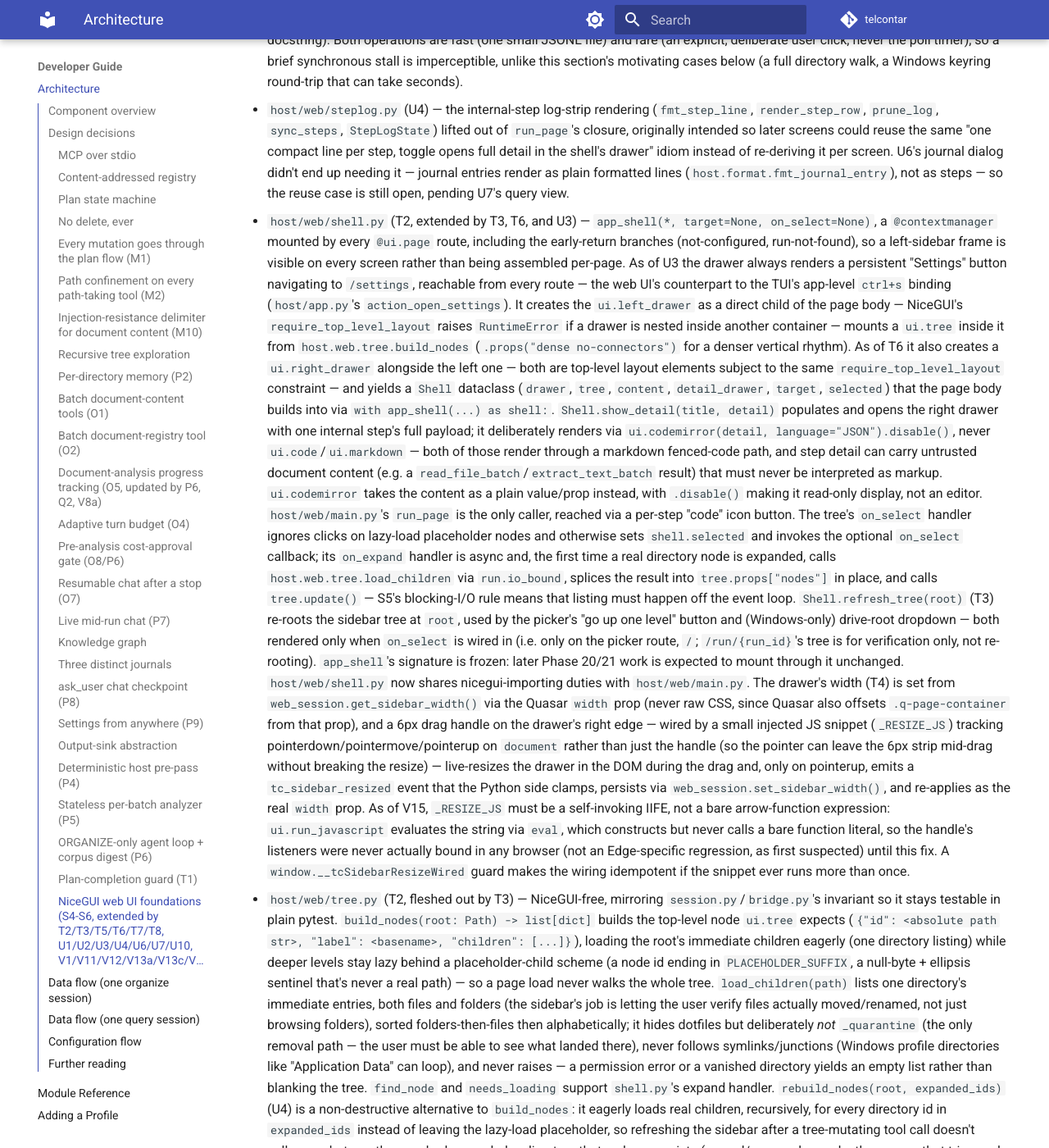
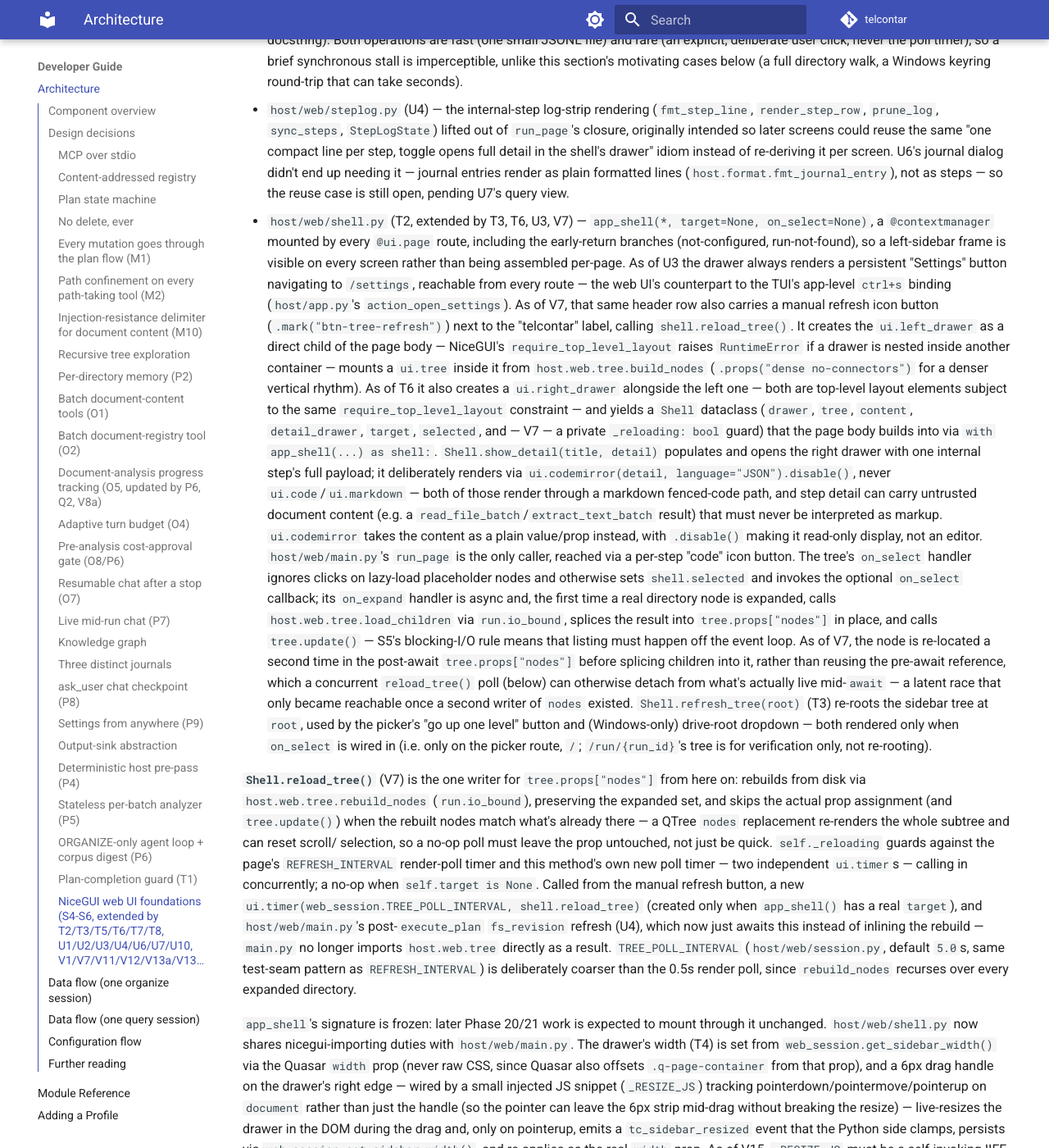
Before and after one commit to reboulip/telcontar, an MkDocs documentation site: the page built from docs/developer/architecture.md, in a window 1280 px wide and 1400 px high, scrolled down 19751 px. Shown: the whole window at 82% size. Built offline with MkDocs 1.6.1 and Material for MkDocs 9.7.7, drawn with Linux system fonts in a browser that asks for light colours; comment, search, counter and statistics services are not loaded; some of the changed text lies outside the part shown.

Commit message:
feat: live-updating sidebar file tree (Phase 21 wave 8)
- V7 -- new Shell.reload_tree() (host/web/shell.py) is the single writer
  for the sidebar tree's nodes prop: rebuilds from disk preserving
  whatever the user had expanded, skips the prop assignment entirely when
  nothing changed (avoids disturbing scroll/selection on a no-op poll),
  and guards against overlapping calls between the page's render-poll
  timer and the tree's own poll timer. Called from a new manual refresh
  button in the sidebar header, a new periodic poll (TREE_POLL_INTERVAL,
  default 5s, only active on routes with a real target), and the existing
  post-execute_plan fs_revision refresh (U4), which now just delegates to
  it instead of inlining the rebuild.
- While in this code: fixed a pre-existing latent bug in the tree's expand
  handler, which mutated a node reference captured before an await --
  a concurrent poll replacing the tree's nodes mid-await could silently
  drop the expand. Now re-locates the node in the current nodes after the
  await before mutating.

Co-Authored-By: Claude Sonnet 5 <noreply@anthropic.com>

```diff
--- a/docs/developer/architecture.md
+++ b/docs/developer/architecture.md
@@ -383,7 +383,7 @@ Three parts:
   call `execute_plan`, the run ends normally but the final text names the
   unexecuted plan id instead of losing it silently.
 
-### NiceGUI web UI foundations (S4-S6, extended by T2/T3/T5/T6/T7/T8, U1/U2/U3/U4/U6/U7/U10, V1/V11/V12/V13a/V13c/V15)
+### NiceGUI web UI foundations (S4-S6, extended by T2/T3/T5/T6/T7/T8, U1/U2/U3/U4/U6/U7/U10, V1/V7/V11/V12/V13a/V13c/V15)
 
 `host/web/` is a package — the first piece of a planned Textual→NiceGUI web UI
 migration (ROADMAP Phase 18). As of S6, `telcontar --web` (`host/main.py`) launched
@@ -594,13 +594,15 @@ on the organize view (`/run/{run_id}`) once a run finishes — TUI parity with t
   dialog didn't end up needing it — journal entries render as plain formatted
   lines (`host.format.fmt_journal_entry`), not as steps — so the reuse case is
   still open, pending U7's query view.
-- `host/web/shell.py` (T2, extended by T3, T6, and U3) — `app_shell(*, target=None,
+- `host/web/shell.py` (T2, extended by T3, T6, U3, V7) — `app_shell(*, target=None,
   on_select=None)`, a `@contextmanager` mounted by every `@ui.page` route, including
   the early-return branches (not-configured, run-not-found), so a left-sidebar frame
   is visible on every screen rather than being assembled per-page. As of U3 the
   drawer always renders a persistent "Settings" button navigating to `/settings`,
   reachable from every route — the web UI's counterpart to the TUI's app-level
-  `ctrl+s` binding (`host/app.py`'s `action_open_settings`). It creates the
+  `ctrl+s` binding (`host/app.py`'s `action_open_settings`). As of V7, that same
+  header row also carries a manual refresh icon button (`.mark("btn-tree-refresh")`)
+  next to the "telcontar" label, calling `shell.reload_tree()`. It creates the
   `ui.left_drawer` as a direct child of the page body — NiceGUI's
   `require_top_level_layout` raises `RuntimeError` if a drawer is nested inside
   another container — mounts a `ui.tree` inside it from `host.web.tree.build_nodes`
@@ -608,7 +610,8 @@ on the organize view (`/run/{run_id}`) once a run finishes — TUI parity with t
   creates a `ui.right_drawer` alongside the left one — both are top-level layout
   elements subject to the same `require_top_level_layout` constraint — and yields a
   `Shell` dataclass (`drawer`, `tree`, `content`, `detail_drawer`, `target`,
-  `selected`) that the page body builds into via `with app_shell(...) as shell:`.
+  `selected`, and — V7 — a private `_reloading: bool` guard) that the page body
+  builds into via `with app_shell(...) as shell:`.
   `Shell.show_detail(title, detail)` populates and opens the right drawer with one
   internal step's full payload; it deliberately renders via
   `ui.codemirror(detail, language="JSON").disable()`, never `ui.code`/`ui.markdown`
@@ -623,11 +626,36 @@ on the organize view (`/run/{run_id}`) once a run finishes — TUI parity with t
   handler is async and, the first time a real directory node is expanded, calls
   `host.web.tree.load_children` via `run.io_bound`, splices the result into
   `tree.props["nodes"]` in place, and calls `tree.update()` — S5's blocking-I/O
-  rule means that listing must happen off the event loop. `Shell.refresh_tree(root)`
+  rule means that listing must happen off the event loop. As of V7, the node is
+  re-located a second time in the post-await `tree.props["nodes"]` before
+  splicing children into it, rather than reusing the pre-await reference, which
+  a concurrent `reload_tree()` poll (below) can otherwise detach from what's
+  actually live mid-`await` — a latent race that only became reachable once a
+  second writer of `nodes` existed. `Shell.refresh_tree(root)`
   (T3) re-roots the sidebar tree at `root`, used by the picker's "go up one level"
   button and (Windows-only) drive-root dropdown — both rendered only when
   `on_select` is wired in (i.e. only on the picker route, `/`; `/run/{run_id}`'s
-  tree is for verification only, not re-rooting). `app_shell`'s signature is frozen:
+  tree is for verification only, not re-rooting).
+
+  **`Shell.reload_tree()`** (V7) is the one writer for `tree.props["nodes"]` from
+  here on: rebuilds from disk via `host.web.tree.rebuild_nodes` (`run.io_bound`),
+  preserving the expanded set, and skips the actual prop assignment (and
+  `tree.update()`) when the rebuilt nodes match what's already there — a QTree
+  `nodes` replacement re-renders the whole subtree and can reset scroll/
+  selection, so a no-op poll must leave the prop untouched, not just be quick.
+  `self._reloading` guards against the page's `REFRESH_INTERVAL` render-poll
+  timer and this method's own new poll timer — two independent `ui.timer`s —
+  calling in concurrently; a no-op when `self.target is None`. Called from the
+  manual refresh button, a new `ui.timer(web_session.TREE_POLL_INTERVAL,
+  shell.reload_tree)` (created only when `app_shell()` has a real `target`), and
+  `host/web/main.py`'s post-`execute_plan` `fs_revision` refresh (U4), which now
+  just awaits this instead of inlining the rebuild — `main.py` no longer imports
+  `host.web.tree` directly as a result. `TREE_POLL_INTERVAL` (`host/web/session.py`,
+  default `5.0`s, same test-seam pattern as `REFRESH_INTERVAL`) is deliberately
+  coarser than the 0.5s render poll, since `rebuild_nodes` recurses over every
+  expanded directory.
+
+  `app_shell`'s signature is frozen:
   later Phase 20/21 work is expected to mount through it unchanged.
   `host/web/shell.py` now shares nicegui-importing duties with `host/web/main.py`.
   The drawer's width (T4) is set from `web_session.get_sidebar_width()` via the
@@ -830,16 +858,21 @@ on the organize view (`/run/{run_id}`) once a run finishes — TUI parity with t
   `run_page`'s `with app_shell(...) as shell:` captures the `Shell` handle so
   `steplog.render_step_row` can reach `shell.show_detail()`.
 
-  **Sidebar tree refresh (U4):** `_refresh()` is now `async`. On each tick, if
+  **Sidebar tree refresh (U4, extended by V7):** `_refresh()` is now `async`. On each tick, if
   `session.fs_revision` has changed since the render cursor last saw it, `run_page`
-  reads the tree's currently-expanded node ids off its Quasar `expanded` prop (kept
-  in sync by `shell.py`'s `on_expand` handler), rebuilds the node list via `await
-  run.io_bound(web_tree.rebuild_nodes, session.target, expanded)`, and replaces
-  `shell.tree.props["nodes"]` before calling `shell.tree.update()` — guarding
-  against `run.io_bound` returning `None` on shutdown/cancel. This only fires when
-  a tree-mutating tool actually closed since the last tick (see `bridge.py`'s
-  `_TREE_MUTATING_TOOLS` above), never on every 0.5s poll, and never collapses
-  whatever the user had expanded — closing the gap where the sidebar tree
+  now (V7) just awaits `shell.reload_tree()` — the expansion-preserving
+  rebuild-from-disk logic that used to live inline here (`host/web/shell.py`, above)
+  moved onto `Shell` itself, since it's now also reachable from a manual refresh
+  button and `app_shell`'s own periodic poll timer, neither of which has this
+  render loop's `fs_revision`/`RenderState` bookkeeping to key off. This
+  `fs_revision`-gated path only fires when a tree-mutating tool actually closed
+  since the last tick (see `bridge.py`'s
+  `_TREE_MUTATING_TOOLS` above), never on every 0.5s poll of this timer specifically
+  — but as of V7 the tree also refreshes on its own independent
+  `TREE_POLL_INTERVAL` timer and via the manual button, regardless of whether a
+  run is active at all, with `reload_tree()`'s own skip-if-unchanged check
+  preventing any of these from colliding or resetting scroll/selection needlessly.
+  It never collapses whatever the user had expanded — closing the gap where the sidebar tree
   (Phase 19 T3) never updated as the agent moved/renamed/quarantined files.
 
   `run_web(target: Path | None = None, *, native: bool = True)` (V1 added the
--- a/docs/developer/modules.md
+++ b/docs/developer/modules.md
@@ -383,7 +383,7 @@ see `host/web/main.py` below).
 
 ---
 
-### `host/web/` (Phase 18, extended by Phase 19 T2/T3/T5/T6/T7, Phase 20 U1-U7/U10, Phase 21 V1/V11/V12/V13a/V13c/V15)
+### `host/web/` (Phase 18, extended by Phase 19 T2/T3/T5/T6/T7, Phase 20 U1-U7/U10, Phase 21 V1/V7/V11/V12/V13a/V13c/V15)
 
 **Role:** NiceGUI-based web UI package — the first piece of a planned
 Textual→NiceGUI migration. As of S6, `telcontar --web` (`host/main.py`, lazy import)
@@ -673,7 +673,7 @@ caps the DOM at `_MAX_LOG_ROWS = 500`, deleting the oldest row first;
 status/summary changed (a "running" step is updated in place once it closes) —
 `run_page`'s `_refresh()` now just calls this once per tick.
 
-**`host/web/shell.py`** (Phase 19 T2, extended by T3, T6, and Phase 20 U3) —
+**`host/web/shell.py`** (Phase 19 T2, extended by T3, T6, Phase 20 U3, Phase 21 V7) —
 `app_shell(*, target: Path | None = None, on_select: Callable[[Path], None] | None
 = None) -> Iterator[Shell]`, a `@contextmanager` mounted by every `@ui.page` route in
 `host/web/main.py`, including the early-return branches (not-configured,
@@ -681,14 +681,18 @@ run-not-found), so the sidebar is visible on every screen instead of being
 assembled per-page. As of U3, the drawer always renders an unconditional
 "Settings" button (`.mark("btn-sidebar-settings")`) right below the "telcontar"
 label, navigating to `/settings` — reachable from every route, mirroring the
-TUI's app-level `ctrl+s` `action_open_settings` binding (`host/app.py`). Builds a `ui.left_drawer` as a direct child of the page body —
+TUI's app-level `ctrl+s` `action_open_settings` binding (`host/app.py`). As of V7,
+that header row also carries a manual refresh icon button
+(`.mark("btn-tree-refresh")`, tooltip "Refresh file tree") beside the "telcontar"
+label, calling `shell.reload_tree()` on click. Builds a `ui.left_drawer` as a direct child of the page body —
 NiceGUI's `require_top_level_layout` raises `RuntimeError` if the drawer is nested
 inside another container — containing a `ui.tree` sourced from
 `host.web.tree.build_nodes` (`.props("dense no-connectors")`), plus the page's
 main content column. As of T6 it also creates a `ui.right_drawer` alongside the
 left one (both top-level layout elements, subject to the same constraint), and
 yields a `Shell` dataclass (`drawer`, `tree`, `content`, `detail_drawer`, `target`,
-`selected`). `Shell.show_detail(title: str, detail: str)` (T6) populates and opens
+`selected`, and — V7 — a private `_reloading: bool` re-entrancy flag).
+`Shell.show_detail(title: str, detail: str)` (T6) populates and opens
 the right drawer with one internal step's full payload, via
 `ui.codemirror(detail, language="JSON").disable()` — deliberately never
 `ui.code`/`ui.markdown`, since both render through a markdown fenced-code path and
@@ -702,11 +706,44 @@ otherwise sets
 handler is async — the first time a real directory node is expanded it calls
 `host.web.tree.load_children` via `run.io_bound`, splices the result into
 `tree.props["nodes"]` in place (found via `host.web.tree.find_node`), and calls
-`tree.update()`. `Shell.refresh_tree(root)` (T3) re-roots the tree at `root` and
+`tree.update()`. As of V7, it re-locates the node a second time — in whatever
+`tree.props["nodes"]` actually is *after* the await — before splicing children
+into it, rather than mutating the pre-await reference directly: a concurrent
+`reload_tree()` poll can replace the whole node list while `load_children` is
+still running, detaching the earlier reference from what's actually live and
+silently dropping the expand. This was a latent bug in the pre-V7 code (there
+was only ever one writer of `nodes` before, so it never manifested) fixed as
+part of introducing the second writer. `Shell.refresh_tree(root)` (T3) re-roots the tree at `root` and
 updates `Shell.target` to match — used by the picker's "go up one level" button and
 a Windows-only drive-root `ui.select` dropdown, both rendered only when `on_select`
 is passed in (the picker route, `/`; hidden on `/run/{run_id}`, where the tree is
-for verification only). `app_shell`'s signature is frozen: later Phase 20/21 work
+for verification only).
+
+**`Shell.reload_tree()`** (V7) is now the one writer for `tree.props["nodes"]`:
+rebuilds the tree from disk via `host.web.tree.rebuild_nodes` (off the event loop,
+`run.io_bound`), preserving whatever the user had expanded (the same `expanded`
+Quasar-prop read the old inline U4 refresh logic used), and only actually
+replaces the prop — and calls `tree.update()` — when the rebuilt node list
+differs from what's already there: a QTree `nodes` replacement re-renders the
+whole subtree and can reset scroll/selection, so a genuine no-op poll must not
+touch the prop at all, not just be fast about it. Guarded by `self._reloading`:
+the page's own `REFRESH_INTERVAL` render-poll timer (`host/web/main.py`) and this
+method's new periodic poll (below) are two *different* `ui.timer`s, so nothing
+else stops them from calling in concurrently. A no-op when `self.target is None`
+(the picker/setup/settings routes have no target directory to rebuild from).
+Three call sites: the new manual refresh button above; a new periodic
+`ui.timer(web_session.TREE_POLL_INTERVAL, shell.reload_tree)`, created only when
+`app_shell()` is given a real `target` (never on the picker/setup/settings
+routes); and `host/web/main.py`'s existing post-`execute_plan` `fs_revision`
+refresh (U4, below), which now just awaits this method instead of inlining the
+rebuild itself — `main.py` no longer imports `host.web.tree` directly as a
+result. `web_session.TREE_POLL_INTERVAL` (V7, default `5.0`s) is a module-level
+test-seam constant in `host/web/session.py`, the same pattern `REFRESH_INTERVAL`
+already established — deliberately coarser than `REFRESH_INTERVAL`'s 0.5s, since
+`rebuild_nodes` recurses over every expanded directory and a live tree poll is a
+nice-to-have, not something needing sub-second latency.
+
+`app_shell`'s signature is frozen: later Phase 20/21 work
 is expected to mount through it unchanged. `_apply_theme()` is a deliberately empty
 hook for T7/T8's future `host/web/theme.py`. `host/web/shell.py` now shares
 nicegui-importing duties with `host/web/main.py`.
@@ -1011,18 +1048,26 @@ gone too — it now just tracks which `pending.request_id` has already been show
 Proceed/Cancel, or — V12 — Submit/Skip) resolve `session.pending` directly (see
 `dialogs.py` above).
 
-**Sidebar tree refresh (U4):** `_RenderState` gained an `fs_revision: int` field
+**Sidebar tree refresh (U4, extended by V7):** `_RenderState` gained an `fs_revision: int` field
 (the step log's own render cursor moved out to `steplog.StepLogState`, above).
 `run_page`'s `_refresh()` is now `async`; on each tick, if `session.fs_revision`
-has changed since `render_state.fs_revision`, it reads the tree's currently-
-expanded node ids off its Quasar `expanded` prop (`shell.tree.props.get(
-"expanded")`, kept in sync by `shell.py`'s `on_expand` handler), rebuilds the node
-list via `await run.io_bound(web_tree.rebuild_nodes, session.target, expanded)`,
-and — guarding against `run.io_bound` returning `None` on shutdown/cancel —
-replaces `shell.tree.props["nodes"]` and calls `shell.tree.update()`. This only
-runs when a tree-mutating tool actually closed since the last tick (see
-`bridge.py`'s `_TREE_MUTATING_TOOLS` above), never on every 0.5s poll, and never
-collapses whatever the user had expanded.
+has changed since `render_state.fs_revision`, it now (V7) just calls `await
+shell.reload_tree()` — the expansion-preserving rebuild-from-disk logic this
+used to inline here (reading the `expanded` Quasar prop, calling
+`web_tree.rebuild_nodes` via `run.io_bound`, guarding against `None` on
+shutdown/cancel, replacing `shell.tree.props["nodes"]`) moved onto `Shell`
+itself (`host/web/shell.py`, above), since V7 needed the identical logic
+reachable from two more call sites — a manual refresh button and a periodic
+poll timer — that have no `RenderState` of their own to key off. `main.py` no
+longer imports `host.web.tree` directly as a result. This `fs_revision`-gated
+call still only fires when a tree-mutating tool actually closed since the last
+tick (see `bridge.py`'s `_TREE_MUTATING_TOOLS` above), not on every 0.5s
+`REFRESH_INTERVAL` tick — but the tree no longer depends on that path alone to
+stay current: `app_shell`'s own `TREE_POLL_INTERVAL` timer and the sidebar's
+manual refresh button both call `reload_tree()` independently of `fs_revision`
+and of any run being active at all. `reload_tree()`'s own skip-if-unchanged
+check is what keeps all of this from colliding or thrashing the DOM, and it
+never collapses whatever the user had expanded.
 
 `_pick_port()` binds an ephemeral `127.0.0.1` port. As of V1, `run_web(target:
 Path | None = None, *, native: bool = True)` gained the keyword-only `native`
```
Also changed, not shown: ROADMAP.md (+1 -1 lines), 4 other files.
